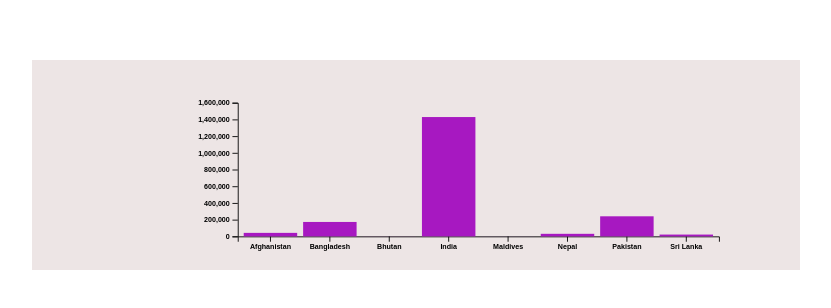
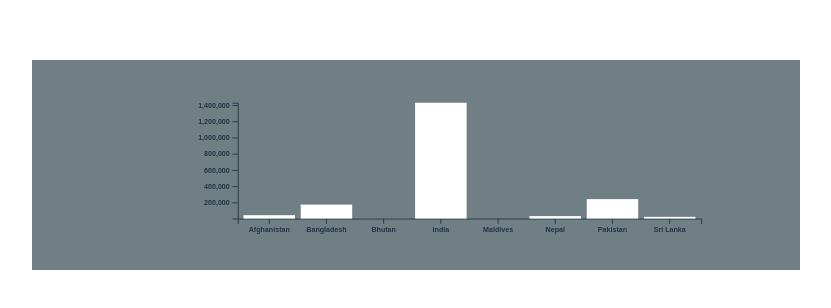
Before and after one commit to Asmita-Nyoupane/svg-charts, a React (Vite) app: page / in a window 1280 px wide. Shown: the part 206-514 px from the top of the page, without its empty margins (224-1055 px from the left). Built offline with nearby package versions, Linux system fonts and the light colour scheme.

Commit message:
modified logic

```diff
--- a/src/App.css
+++ b/src/App.css
@@ -21,7 +21,7 @@ button {
   background: rgb(163, 163, 197);
 }
 svg {
-  background-color: rgba(235, 225, 225, 0.868);
+  background-color: rgba(89, 108, 114, 0.868);
   margin-top: 2vh;
   padding: 1rem;
 }
--- a/src/component/d3-component/bar-chart.jsx
+++ b/src/component/d3-component/bar-chart.jsx
@@ -1,40 +1,58 @@
-import React from "react";
+import React, { useEffect, useRef } from "react";
+import * as d3 from "d3";
+import { CHART_HEIGHT, LINE_CHART_WIDTH } from "../../lib/constant";
 import { getNestedValue } from "../../lib/utility";
-import DThreeChart from "./d3-chart";
-import * as d3 from "d3";
-const D3BarChart = ({ data, valueKey, labelKey }) => {
-  const renderBars = (svg, { x, y, height, margin }) => {
-    svg
-      .append("g")
-      .attr("class", "label")
-      .attr("transform", `translate(${margin.left},${margin.top + height})`)
-      .call(d3.axisBottom(x));
 
-    svg
-      .append("g")
-      .attr("class", "label")
-      .attr("transform", `translate(${margin.left},${margin.top})`)
-      .call(d3.axisLeft(y));
-    svg
-      .selectAll(".bar")
-      .data(data)
-      .enter()
-      .append("rect")
-      .attr("class", "bar")
-      .attr("x", (d) => margin.left + x(getNestedValue(d, labelKey)))
-      .attr("y", (d) => margin.top + y(getNestedValue(d, valueKey)))
-      .attr("width", x.bandwidth())
-      .attr("height", (d) => height - y(getNestedValue(d, valueKey)));
-  };
+const D3BarChart = ({ data, labelKey, valueKey }) => {
+  const margin = { top: 20, right: 20, bottom: 30, left: 40 };
+  const width = LINE_CHART_WIDTH - margin.left - margin.right;
+  const height = CHART_HEIGHT - margin.top - margin.bottom;
+
+  const gx = useRef();
+  const gy = useRef();
+  // Create x-scale for labels
+  const x = d3
+    .scaleBand()
+    .domain(data.map((d) => getNestedValue(d, labelKey)))
+    .range([margin.left, width + margin.right])
+    .padding(0.1);
+
+  // create y-scale
+  const y = d3.scaleLinear(
+    d3.extent(data, (d) => getNestedValue(d, valueKey)),
+    [height, margin.top]
+  );
+
+  useEffect(() => void d3.select(gx.current).call(d3.axisBottom(x)), [gx, x]);
+  useEffect(() => void d3.select(gy.current).call(d3.axisLeft(y)), [gy, y]);
 
   return (
-    <DThreeChart
-      data={data}
-      valueKey={valueKey}
-      labelKey={labelKey}
-      renderChartElements={renderBars}
-      chartType="bar"
-    />
+    <svg
+      viewBox={`-60 -10 ${LINE_CHART_WIDTH} ${CHART_HEIGHT}`}
+      width="100%"
+      height="70%"
+      preserveAspectRatio="xMidYMax meet"
+    >
+      {/* X-axis */}
+      <g ref={gx} transform={`translate(0,${height})`} />
+      {/* Y-axis */}
+      <g ref={gy} transform={`translate(${margin.left},0)`} />
+
+      {data.map((d, i) => {
+        const label = getNestedValue(d, labelKey);
+        const value = getNestedValue(d, valueKey);
+        return (
+          <rect
+            key={i}
+            x={x(label)}
+            y={y(value)}
+            width={x.bandwidth()}
+            height={height - y(value)}
+            fill="white"
+          />
+        );
+      })}
+    </svg>
   );
 };
 
--- a/src/component/d3-component/d3-line-chart.jsx
+++ b/src/component/d3-component/d3-line-chart.jsx
@@ -1,42 +1,53 @@
-import React from "react";
+import React, { useEffect, useRef } from "react";
 import * as d3 from "d3";
+import { CHART_HEIGHT, LINE_CHART_WIDTH } from "../../lib/constant";
 import { getNestedValue } from "../../lib/utility";
-import DThreeChart from "./d3-chart";
 
 const D3LineChart = ({ data, labelKey, valueKey }) => {
-  const renderLine = (svg, { x, y, height }) => {
+  const margin = { top: 20, right: 20, bottom: 30, left: 40 };
+  const width = LINE_CHART_WIDTH - margin.left - margin.right;
+  const height = CHART_HEIGHT - margin.top - margin.bottom;
+
+  const gx = useRef();
+  const gy = useRef();
+  // Create x-scale for labels
+  const x = d3
+    .scalePoint()
+    .domain(data.map((d) => getNestedValue(d, labelKey)))
+    .range([margin.left, width - margin.right])
+    .padding(0.1);
+
+  // create y-scale
+  const y = d3.scaleLinear(
+    d3.extent(data, (d) => getNestedValue(d, valueKey)),
+    [height - margin.bottom, margin.top]
+  );
+
   // Create line generator
   const line = d3
     .line()
     .x((d) => x(getNestedValue(d, labelKey)))
     .y((d) => y(getNestedValue(d, valueKey)));
-    // Append x-axis
-    svg
-      .append("g")
-      .attr("class", "label")
-      .attr("transform", `translate(0,${height})`)
-      .call(d3.axisBottom(x));
 
-    // Append y-axis
-    svg.append("g").call(d3.axisLeft(y)).attr("class", "label");
+  useEffect(() => void d3.select(gx.current).call(d3.axisBottom(x)), [gx, x]);
+  useEffect(() => void d3.select(gy.current).call(d3.axisLeft(y)), [gy, y]);
 
-    // Append the path for the line
-    svg
-      .append("path")
-      .datum(data)
-      .attr("fill", "none")
-      .attr("stroke", "steelblue")
-      .attr("stroke-width", 1.5)
-      .attr("d", line);
-  };
   return (
-    <DThreeChart
-      data={data}
-      labelKey={labelKey}
-      valueKey={valueKey}
-      renderChartElements={renderLine}
-      chartType="line"
+    <svg
+      viewBox={`-60 -10 ${LINE_CHART_WIDTH} ${CHART_HEIGHT}`}
+      width="100%"
+      height="70%"
+      preserveAspectRatio="xMidYMax meet"
+    >
+      <g ref={gx} transform={`translate(0,${height - margin.bottom})`} />
+      <g ref={gy} transform={`translate(${margin.left},0)`} />
+      <path
+        fill="none"
+        stroke="currentColor"
+        strokeWidth="1.5"
+        d={line(data)}
       />
+    </svg>
   );
 };
 
--- a/src/component/line-chart.jsx
+++ b/src/component/line-chart.jsx
@@ -15,14 +15,8 @@ const LineChart = ({ precomputedData }) => {
       <path d={linePath} fill="none" stroke="blueviolet" strokeWidth="2" />
 
       {/* Draw Points */}
-      {precomputedData.map((point, index) => (
-        <circle
-          key={`point-${index}`}
-          cx={point.xPosition}
-          cy={point.yPosition}
-          r={2}
-          fill="red"
-        />
+      {data.map((d, i) => (
+        <circle key={i} cx={x(i)} cy={y(d)} r="2.5" />
       ))}
     </>
   );
```
Lines whose indentation alone changed are shown as unchanged.
